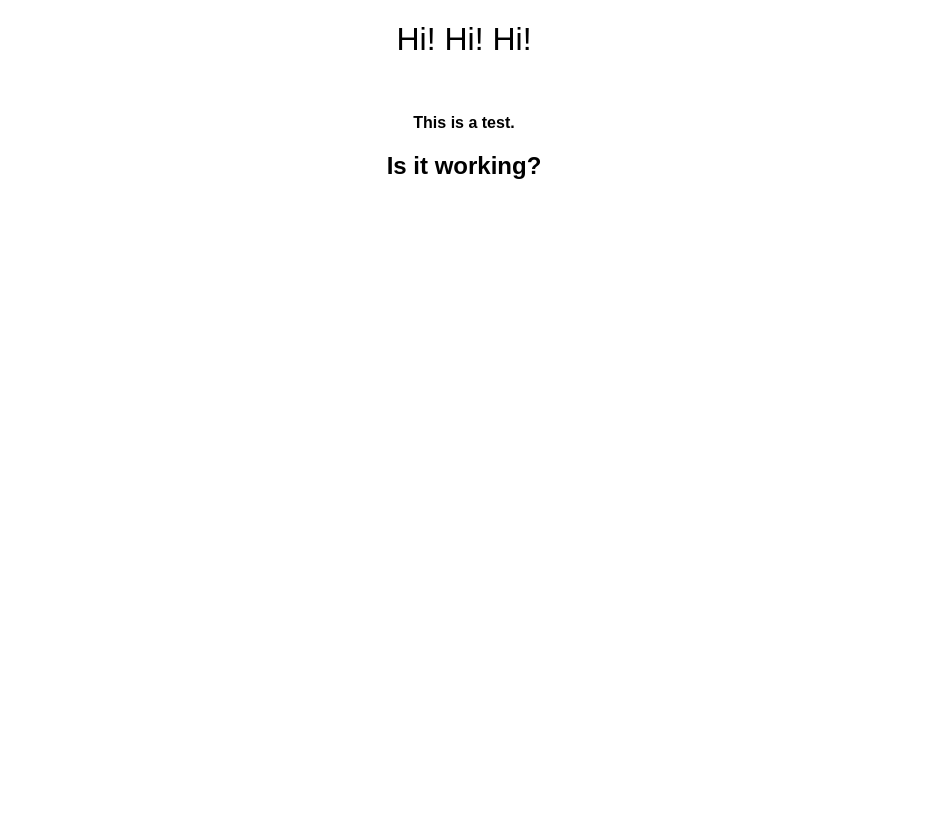
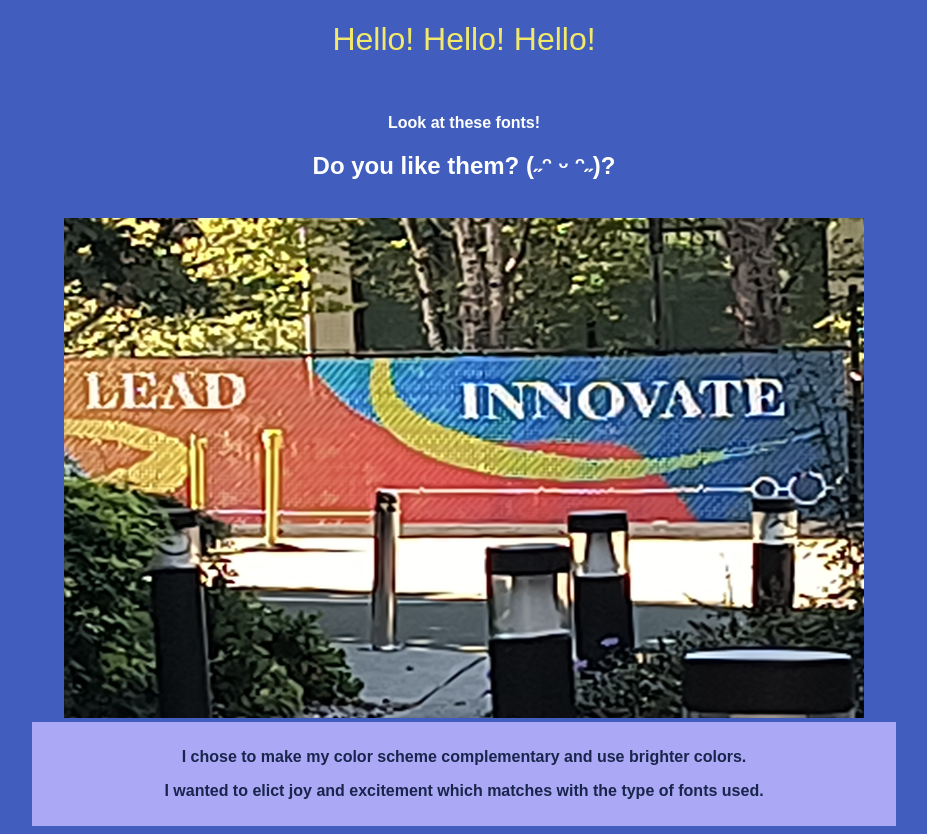
Before and after one commit to pdebaradat/my-colors, a plain HTML site: page index.html in a window 1280 px wide. Shown: the whole page, without its empty margins (176-1103 px from the left). Before the commit the page ends 800 px from the top, so only its background shows below. Drawn offline with Linux system fonts and the light colour scheme; a web font is replaced by a local one.

Commit message:
everthing added

```diff
--- a/index.html
+++ b/index.html
@@ -10,6 +10,7 @@
             font-family: "dogma-extra-outline", sans-serif;
             font-weight: 400;
             font-style: normal;
+            color: #F2E96B;
         }
 
         body {
@@ -17,6 +18,8 @@
             font-weight: 700;
             font-style: normal;
             text-align: center;
+            background-color: #415EBF;
+            color: white;
         }
 
         h2 {
@@ -24,15 +27,29 @@
             font-weight: 700;
             font-style: normal;
         }
+
+        #explain {
+           background-color: #ABA9F5;
+           margin-left: 200px;
+           margin-right: 200px;
+           color: #19254c;
+           padding-top: 10px;
+           padding-bottom: 10px;
+        }
     </style>
 </head>
 <body>
-    <h1>Hi! Hi! Hi!</h1>
+    <h1>Hello! Hello! Hello!</h1>
 <br>
     <div>
-        <p>This is a test.</p>
-        <h2>Is it working?</h2>
+        <p>Look at these fonts!</p>
+        <h2>Do you like them? (˶ᵔ ᵕ ᵔ˶)?</h2>
     </div>
 <br>
+<img src="images/JPEG_20240930_125622_.jpeg" alt="image from color" width="800px" height="500px">
+    <div id="explain">
+       <p>I chose to make my color scheme complementary and use brighter colors.</p>
+        <p>I wanted to elict joy and excitement which matches with the type of fonts used.</p>
+    </div>
 </body>
 </html>
```
Also changed, not shown: images/JPEG_20240930_125622_.jpeg (added).
